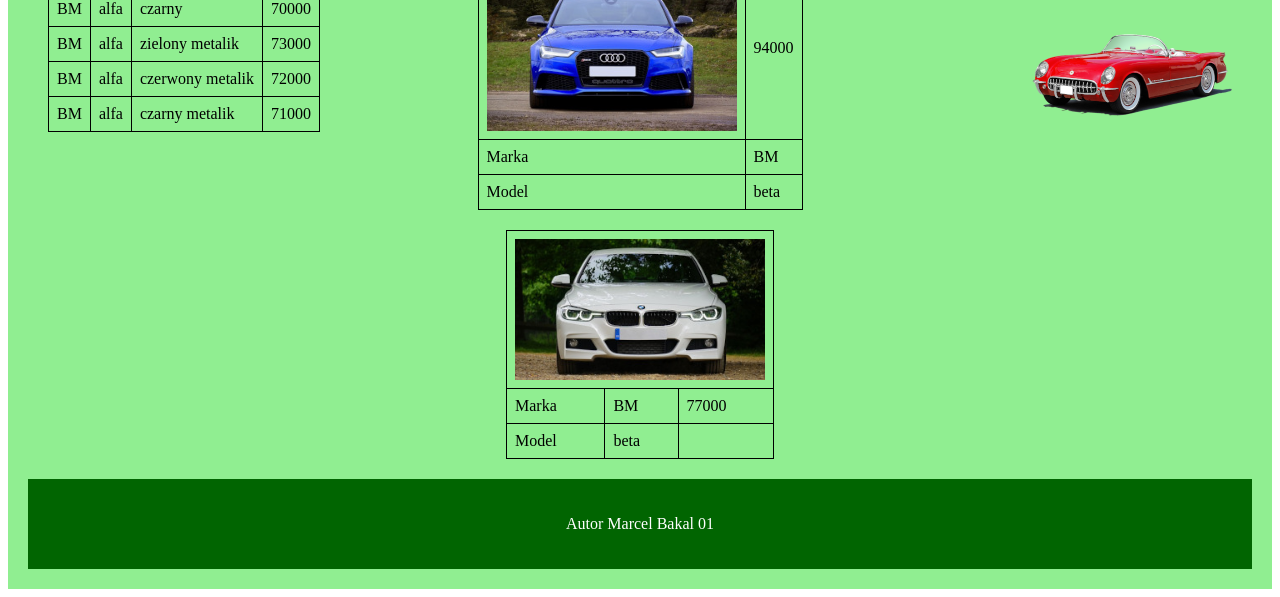
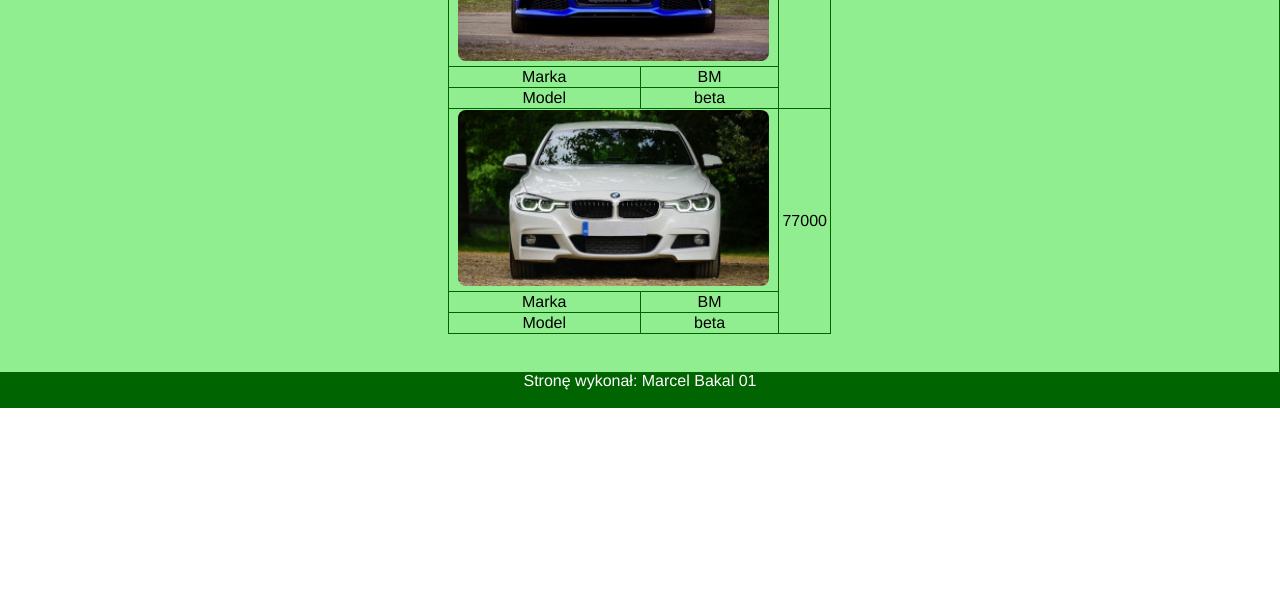
Before and after one commit to marcelzizupl-create/serwiskonfiguracjisamochodow, a plain HTML site: page index.html in a window 1280 px wide. Shown: the part 314-911 px from the top of the page. After the commit the page ends 800 px from the top, so only its background shows below. Drawn offline with Linux system fonts and the light colour scheme.

Commit message:
Refactor HTML structure and update CSS styles for improved layout and readability

```diff
--- a/index.html
+++ b/index.html
@@ -6,18 +6,18 @@
     <title>Konfigurator samochodów</title>
 </head>
 <body>
-    <div id="main">
-        <div id="header">
-            <h1>Serwis konfiguracji samochodów</h1>
-        </div>
+    <header>
+        <h1>Serwis konfiguracji samochodów</h1>
+    </header>
 
-        <nav id="menu">
-            <h2>Samochody</h2>
-            <h2>Konfigurator</h2>
-            <h2>Kontakt</h2>
-        </nav>
+    <nav>
+        <h2>Samochody</h2>
+        <h2>Konfigurator</h2>
+        <h2>Kontakt</h2>
+    </nav>
 
-        <div id="samochody">
+    <main>
+        <section id="lewy">
             <table>
                 <tr>
                     <td>BM</td> <td>alfa</td> <td>zielony</td> <td>70000</td>
@@ -38,47 +38,45 @@
                     <td>BM</td> <td>alfa</td> <td>czarny metalik</td> <td>71000</td>
                 </tr>
             </table>
-        </div>
+        </section>
 
-        <div id="konfigurator">
+        <section id="srodkowy">
             <table>
                 <tr>
-                    <td colspan="2">Konfiguracja</td> <td>Cena</td>
+                    <th colspan="2">Konfiguracja</th>
+                    <th>Cena</th>
                 </tr>
                 <tr>
-                    <td colspan="2"><img src="a1.jpg" alt="auto"></td> <td>94000</td>
+                    <td colspan="2"><img src="a1.jpg" alt="Konfiguracja 1"></td>
+                    <td rowspan="3">94000</td>
                 </tr>
                 <tr>
-                    <td>Marka</td> <td colspan="2">BM</td>
+                    <td>Marka</td> <td>BM</td>
                 </tr>
                 <tr>
-                    <td>Model</td> <td colspan="2">beta</td>
+                    <td>Model</td> <td>beta</td>
+                </tr>
+                <tr>
+                    <td colspan="2"><img src="a2.jpg" alt="Konfiguracja 2"></td>
+                    <td rowspan="3">77000</td>
+                </tr>
+                <tr>
+                    <td>Marka</td> <td>BM</td>
+                </tr>
+                <tr>
+                    <td>Model</td> <td>beta</td>
                 </tr>
             </table>
+        </section>
 
-            <table style="margin-top: 20px;">
-                <tr>
-                    <td colspan="3"><img src="a2.jpg" alt="auto"></td>
-                </tr>
-                <tr>
-                    <td>Marka</td> <td>BM</td> <td>77000</td>
-                </tr>
-                <tr>
-                    <td>Model</td> <td>beta</td> <td></td>
-                </tr>
-            </table>
-        </div>
+        <section id="prawy">
+            <h3>111 222 444</h3>
+            <img src="a3.png" alt="Samochód">
+        </section>
+    </main>
 
-        <div id="kontakt">
-            <p>111 222 333</p>
-            <picture>
-                <img src="a3.png" alt="auto">
-            </picture>
-        </div>
-
-        <div id="footer">
-            <p>Autor Marcel Bakal 01</p>
-        </div>
-    </div>
+    <footer>
+        <p>Stronę wykonał: Marcel Bakal 01</p>
+    </footer>
 </body>
 </html>
--- a/style.css
+++ b/style.css
@@ -1,93 +1,65 @@
-#main {
-    max-width: 4000px;
-    margin: 0 auto;
-    padding: 20px;
-    background-color: #90ee91;
-    display: flex;
-    flex-wrap: wrap;
-}
-
-#header {
-    background-color: #016501;
-    padding: 20px;
+body {
     text-align: center;
-    color: white;
-    width: 100%;
-}
-
-#footer {
-    background-color: #016501;
-    padding: 20px;
-    text-align: center;
-    color: white;
-    width: 100%;
-}
-
-#menu {
-    background-color: #238b23;
-    padding: 20px;
-    text-align: center;
-    display: flex;
-    width: 100%;
-}
-
-#menu h2 {
-    flex: 1;
-    text-align: center;
-    color: white;
+    font-family: Helvetica, sans-serif;
     margin: 0;
 }
 
-#samochody {
-    background-color: #90ee91;
-    padding: 20px;
-    text-align: left;
-    color: rgb(0, 0, 0);
-    cursor: pointer;
-    flex: 1;
+header {
+    color: white;
+    padding: 2px;
+    background-color: DarkGreen;
 }
 
-#samochody table, #konfigurator table {
-    border: 1px solid black;
-    border-collapse: collapse;
-    padding: 8px;
-    background-color: #90ee91;
+nav {
+    color: white;
+    padding: 2px;
+    background-color: ForestGreen;
 }
 
-#samochody td, #konfigurator td {
-    border: 1px solid black;
-    padding: 8px;
+footer {
+    color: white;
+    padding: 2px;
+    background-color: DarkGreen;
 }
 
-#konfigurator {
-    background-color: #90ee91;
-    padding: 20px;
-    flex: 1;
-    display: flex;
-    flex-direction: column;
-    align-items: center;
+section {
+    background-color: LightGreen;
+    width: 33.3%;
+    height: 550px;
+    padding-top: 10px;
+    overflow: auto;
+    float: left;
+    box-sizing: border-box;
 }
 
-#konfigurator img {
-    max-width: 250px;
-    height: auto;
-    display: block;
+h2 {
+    width: 33%;
+    display: inline-block;
+    margin: 10px 0;
 }
 
-#kontakt {
-    background-color: #90ee91;
-    padding: 20px;
-    text-align: right;
-    color: white;
-    flex: 1;
+table {
+    text-align: center;
+    font-family: Helvetica, sans-serif;
+    margin: 0 auto;
+    width: 90%;
+    border-collapse: collapse;
+    border: 1px solid DarkGreen;
 }
 
-#kontakt p {
-    font-size: 30px;
-    color: black;
+th {
+    border: 1px solid DarkGreen;
 }
 
-#kontakt img {
-    max-width: 200px;
-    height: auto;
+td {
+    border: 1px solid DarkGreen;
 }
+
+#srodkowy img {
+    width: 95%;
+    border-radius: 8px;
+}
+
+#lewy tr:hover {
+    background-color: ForestGreen;
+}
```
